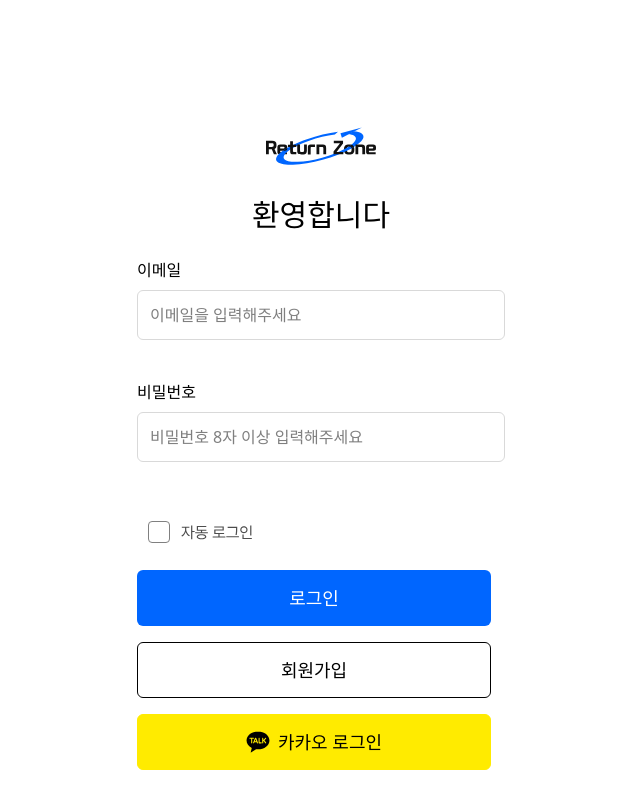
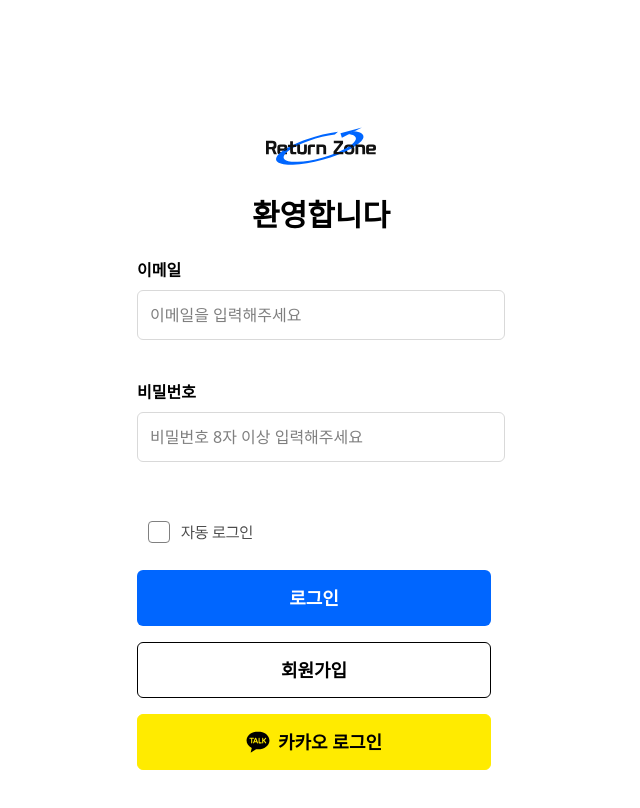
Before and after one commit to 9ITHON/5-ReturnZone-FE, a React (Vite) app: page / in a window 1280 px wide. Shown: the top 808 px of the page, without its empty margins (319-959 px from the left). Built offline with nearby package versions, Linux system fonts and the light colour scheme.

Commit message:
fix : 수정

```diff
--- a/src/App.jsx
+++ b/src/App.jsx
@@ -1,7 +1,7 @@
 import { BrowserRouter as Router, Routes, Route } from 'react-router-dom';
 import Login from './pages/Login.jsx';
-import Search_pw from './pages/Search_pw.jsx';
-import Search_id from './pages/Search_id.jsx';
+import Search_pw from './pages/Find.jsx';
+import Search_id from './pages/SearchId.jsx';
 
 // 메인 페이지
 function App() {
--- a/src/index.css
+++ b/src/index.css
@@ -1,35 +1 @@
 @import "tailwindcss" ;
-
-:root {
-  line-height: 1.5;
-  font-weight: 400;
-
-  /* color-scheme: light dark; */
-
-  font-synthesis: none;
-  text-rendering: optimizeLegibility;
-  -webkit-font-smoothing: antialiased;
-  -moz-osx-font-smoothing: grayscale;
-}
-
-a {
-  font-weight: 500;
-  text-decoration: none;
-}
-
-body {
-  margin: 0;
-  min-width: 320px;
-  min-height: 100vh;
-}
-
-svg{
-  fill : #000000;
-}
-
-.app-viewport {
-  width: 402px;
-  height: 756px;
-  margin: 0 auto;
-  overflow: hidden;
-}
--- a/src/pages/Login.jsx
+++ b/src/pages/Login.jsx
@@ -36,7 +36,7 @@
     }
 
     try {
-      const API_BASE_URL = 'http://localhost:8080/api';
+      const API_BASE_URL = import.meta.env.VITE_API_URL;
       const LOGIN_ENDPOINT = '/auth/login';
 
       const response = await axios.post(`${API_BASE_URL}${LOGIN_ENDPOINT}`, {
```
Also changed, not shown: src/pages/Find.jsx (renamed from src/pages/Search_pw.jsx), src/pages/SearchId.jsx (renamed from src/pages/Search_id.jsx), 1 other file (tests, documents, lock files or other folders).
